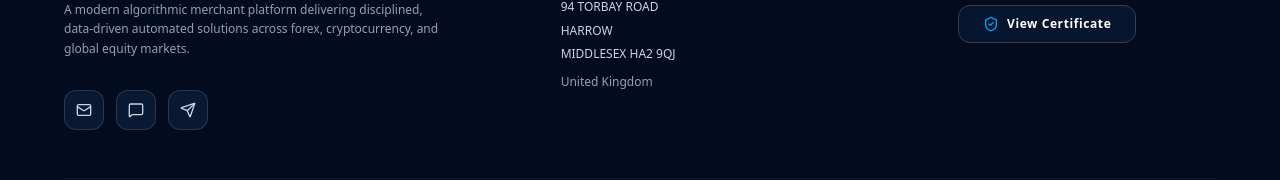
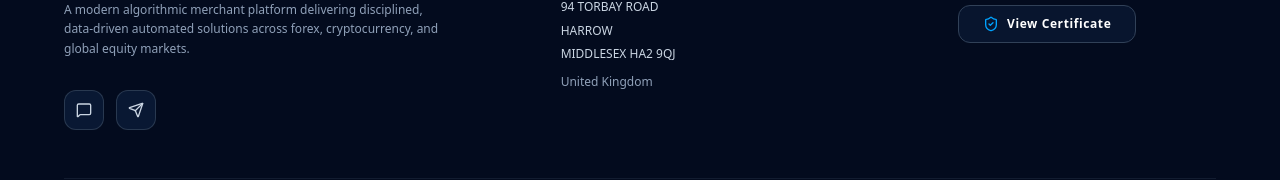
Before and after one commit to chibuikem-emmanuel/forexapp, a Next.js app: page / in a window 1280 px wide. Shown: the part 6242-6422 px from the top of the page. Built offline with nearby package versions, Linux system fonts and the light colour scheme.

Commit message:
few changes on the user dashboard anth3

```diff
--- a/components/Footer.tsx
+++ b/components/Footer.tsx
@@ -33,14 +33,7 @@ export default function Footer() {
               {/* Social Icons */}
               <div className="flex items-center gap-3 pt-2">
                 <a
-                  href="mailto:support@automatedtradingmerchant.com"
-                  aria-label="Email Us"
-                  className="w-10 h-10 rounded-xl bg-[#091833] border border-slate-700/80 flex items-center justify-center text-slate-300 hover:text-[#00A3FF] hover:border-[#00A3FF]/50 hover:bg-[#00A3FF]/10 transition-all"
-                >
-                  <Mail className="w-4 h-4" />
-                </a>
-                <a
-                  href="https://wa.me/"
+                  href="https://wa.me/message/3RAHVPCRCVDWN1"
                   target="_blank"
                   rel="noopener noreferrer"
                   aria-label="WhatsApp Support"
@@ -49,7 +42,7 @@ export default function Footer() {
                   <MessageSquare className="w-4 h-4" />
                 </a>
                 <a
-                  href="https://t.me/"
+                  href="https://t.me/Team_Supportonline"
                   target="_blank"
                   rel="noopener noreferrer"
                   aria-label="Telegram Channel"
--- a/components/Navbar.tsx
+++ b/components/Navbar.tsx
@@ -82,7 +82,7 @@ export default function Navbar() {
             </Link>
 
             <Link
-              href="/support"
+              href="https://t.me/Team_Supportonline"
               onClick={closeMenu}
               className="w-full text-center py-3 rounded-xl bg-gradient-to-r from-[#00A3FF] to-[#0075FF] text-white text-xs font-black tracking-wider uppercase shadow-[0_0_20px_rgba(0,163,255,0.3)] transition-all"
             >
```
